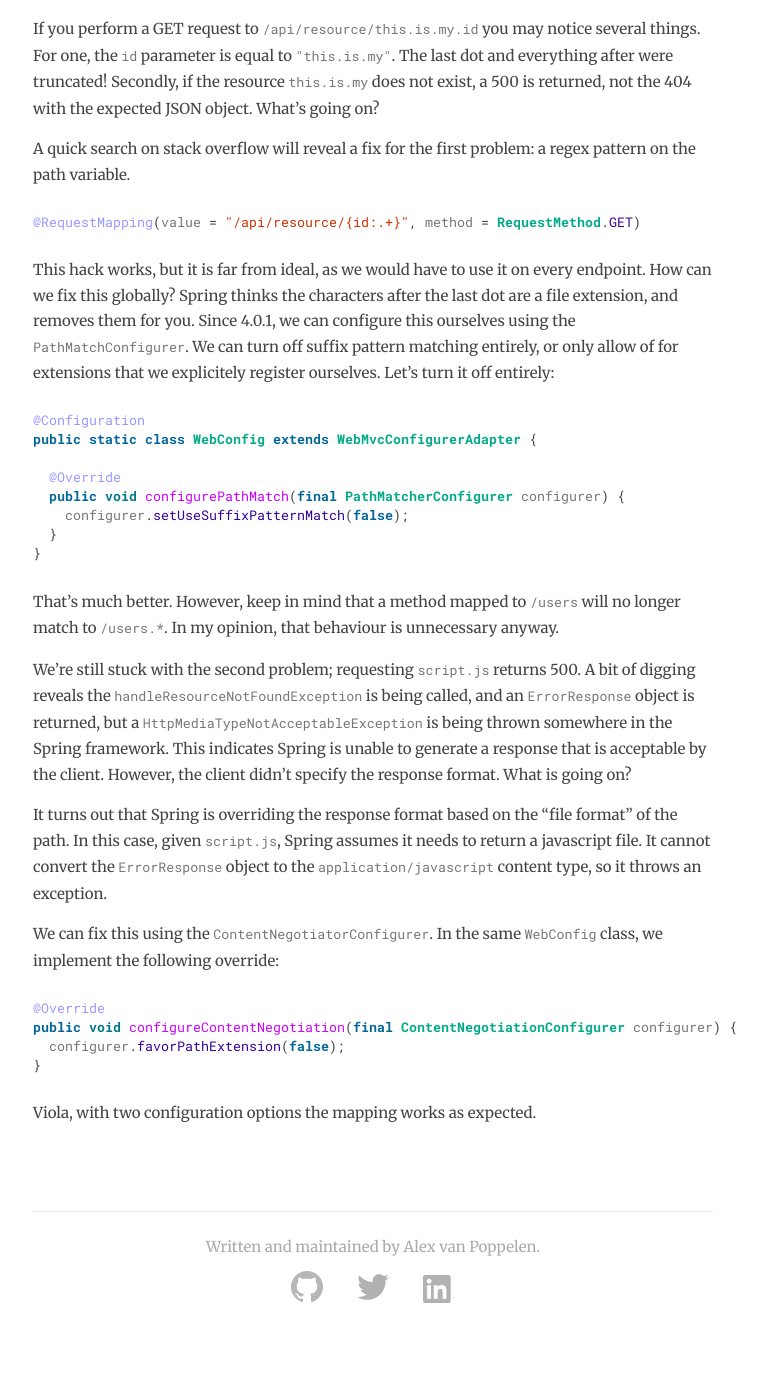
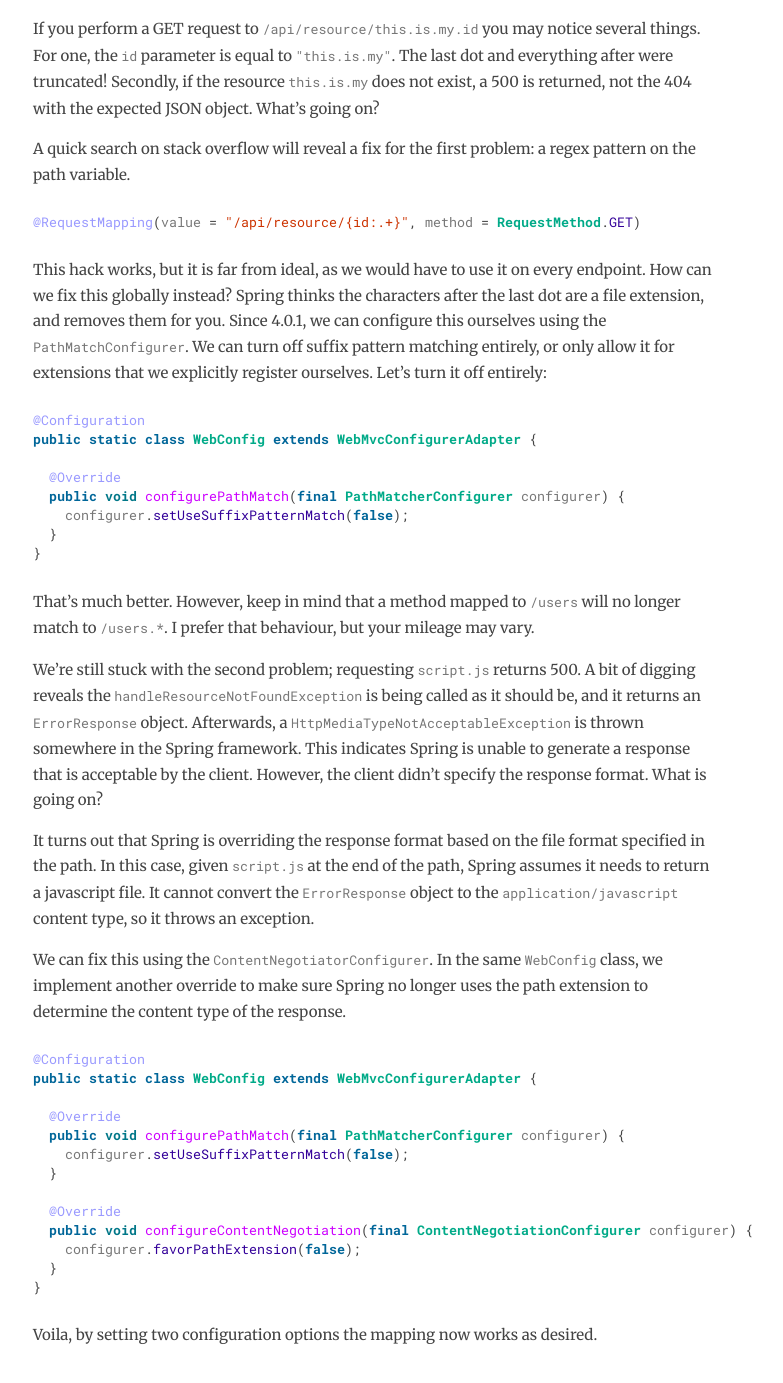
Before and after one commit to avanpo/avanpo.github.io, a Jekyll site: the page built from _posts/2017-01-12-spring-pathvariable-dots-failed-exception-handling.md, in a window 1280 px wide and 1400 px high, scrolled down 892 px. Shown: the top 1383 px of the window, without its empty margins (267-1050 px from the left). Built offline with Jekyll 4.4.1, drawn with Linux system fonts in a browser that asks for light colours; before the commit the page ends 2214 px from its top, so only the background shows below that; some of the changed text lies outside the part shown.

Commit message:
Spring article fixes and title capitalization fixes

````diff
--- a/_posts/2017-01-12-spring-pathvariable-dots-failed-exception-handling.md
+++ b/_posts/2017-01-12-spring-pathvariable-dots-failed-exception-handling.md
@@ -38,7 +38,7 @@ A quick search on stack overflow will reveal a fix for the first problem: a rege
 @RequestMapping(value = "/api/resource/{id:.+}", method = RequestMethod.GET)
 ```
 
-This hack works, but it is far from ideal, as we would have to use it on every endpoint. How can we fix this globally? Spring thinks the characters after the last dot are a file extension, and removes them for you. Since 4.0.1, we can configure this ourselves using the [`PathMatchConfigurer`](http://docs.spring.io/spring/docs/current/javadoc-api/org/springframework/web/servlet/config/annotation/PathMatchConfigurer.html). We can turn off suffix pattern matching entirely, or only allow of for extensions that we explicitely register ourselves. Let's turn it off entirely:
+This hack works, but it is far from ideal, as we would have to use it on every endpoint. How can we fix this globally instead? Spring thinks the characters after the last dot are a file extension, and removes them for you. Since 4.0.1, we can configure this ourselves using the [`PathMatchConfigurer`](https://docs.spring.io/spring/docs/current/javadoc-api/org/springframework/web/servlet/config/annotation/PathMatchConfigurer.html). We can turn off suffix pattern matching entirely, or only allow it for extensions that we explicitly register ourselves. Let's turn it off entirely:
 
 ```java
 @Configuration
@@ -51,19 +51,28 @@ public static class WebConfig extends WebMvcConfigurerAdapter {
 }
 ```
 
-That's much better. However, keep in mind that a method mapped to `/users` will no longer match to `/users.*`. In my opinion, that behaviour is unnecessary anyway.
+That's much better. However, keep in mind that a method mapped to `/users` will no longer match to `/users.*`. I prefer that behaviour, but your mileage may vary.
 
-We're still stuck with the second problem; requesting `script.js` returns 500. A bit of digging reveals the `handleResourceNotFoundException` is being called, and an `ErrorResponse` object is returned, but a `HttpMediaTypeNotAcceptableException` is being thrown somewhere in the Spring framework. This indicates Spring is unable to generate a response that is acceptable by the client. However, the client didn't specify the response format. What is going on?
+We're still stuck with the second problem; requesting `script.js` returns 500. A bit of digging reveals the `handleResourceNotFoundException` is being called as it should be, and it returns an `ErrorResponse` object. Afterwards, a `HttpMediaTypeNotAcceptableException` is thrown somewhere in the Spring framework. This indicates Spring is unable to generate a response that is acceptable by the client. However, the client didn't specify the response format. What is going on?
 
-It turns out that Spring is overriding the response format based on the "file format" of the path. In this case, given `script.js`, Spring assumes it needs to return a javascript file. It cannot convert the `ErrorResponse` object to the `application/javascript` content type, so it throws an exception.
+It turns out that Spring is overriding the response format based on the file format specified in the path. In this case, given `script.js` at the end of the path, Spring assumes it needs to return a javascript file. It cannot convert the `ErrorResponse` object to the `application/javascript` content type, so it throws an exception.
 
-We can fix this using the [`ContentNegotiatorConfigurer`](http://docs.spring.io/spring/docs/current/javadoc-api/org/springframework/web/servlet/config/annotation/ContentNegotiationConfigurer.html). In the same `WebConfig` class, we implement the following override:
+We can fix this using the [`ContentNegotiatorConfigurer`](https://docs.spring.io/spring/docs/current/javadoc-api/org/springframework/web/servlet/config/annotation/ContentNegotiationConfigurer.html). In the same `WebConfig` class, we implement another override to make sure Spring no longer uses the path extension to determine the content type of the response.
 
 ```java
-@Override
-public void configureContentNegotiation(final ContentNegotiationConfigurer configurer) {
-  configurer.favorPathExtension(false);
+@Configuration
+public static class WebConfig extends WebMvcConfigurerAdapter {
+
+  @Override
+  public void configurePathMatch(final PathMatcherConfigurer configurer) {
+    configurer.setUseSuffixPatternMatch(false);
+  }
+
+  @Override
+  public void configureContentNegotiation(final ContentNegotiationConfigurer configurer) {
+    configurer.favorPathExtension(false);
+  }
 }
 ```
 
-Viola, with two configuration options the mapping works as expected.
+Voila, by setting two configuration options the mapping now works as desired.
````
Also changed, not shown: other parts of _posts/2017-01-12-spring-pathvariable-dots-failed-exception-handling.md (+2 -2 lines), _posts/2015-07-15-particle-swarm-optimization.md (+1 -1 lines), _posts/2016-01-23-machine-schedule-in-latex.md (+1 -1 lines), _posts/2016-10-11-avr-programming.md (+1 -1 lines).
